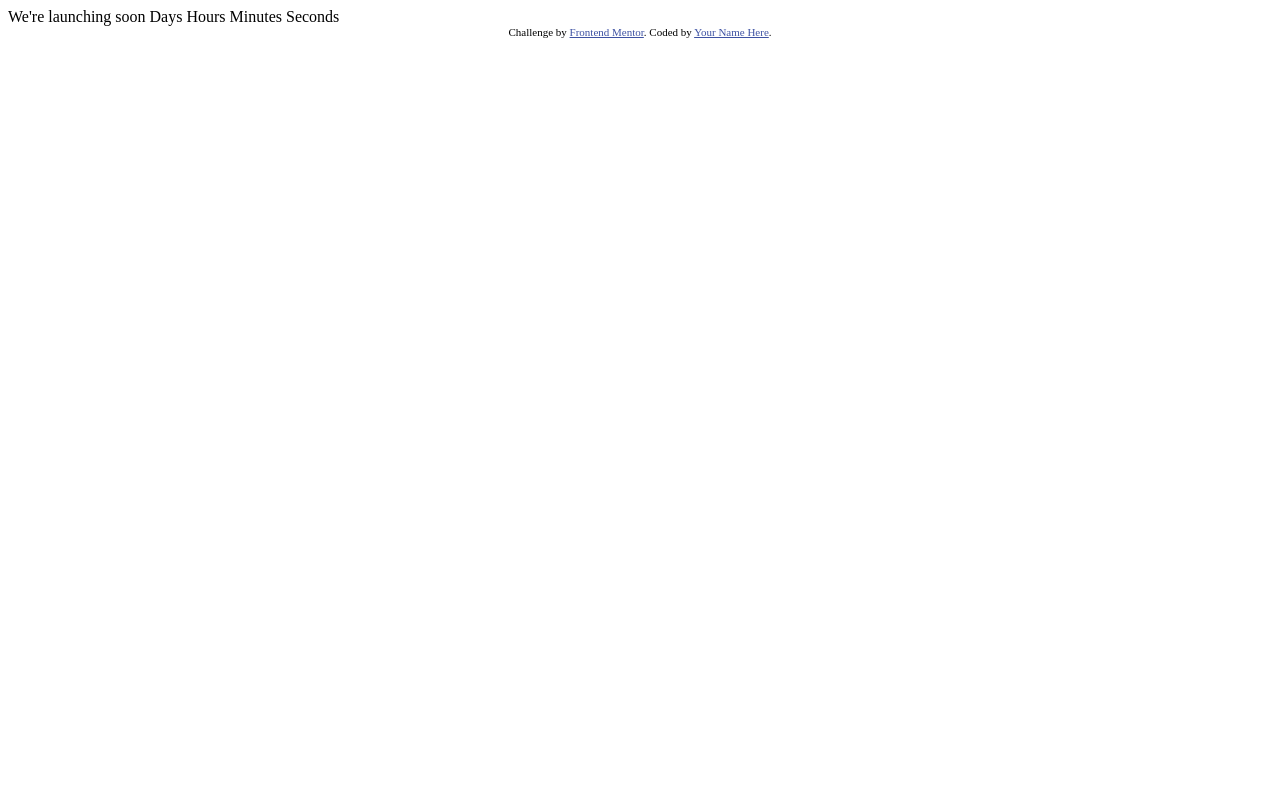
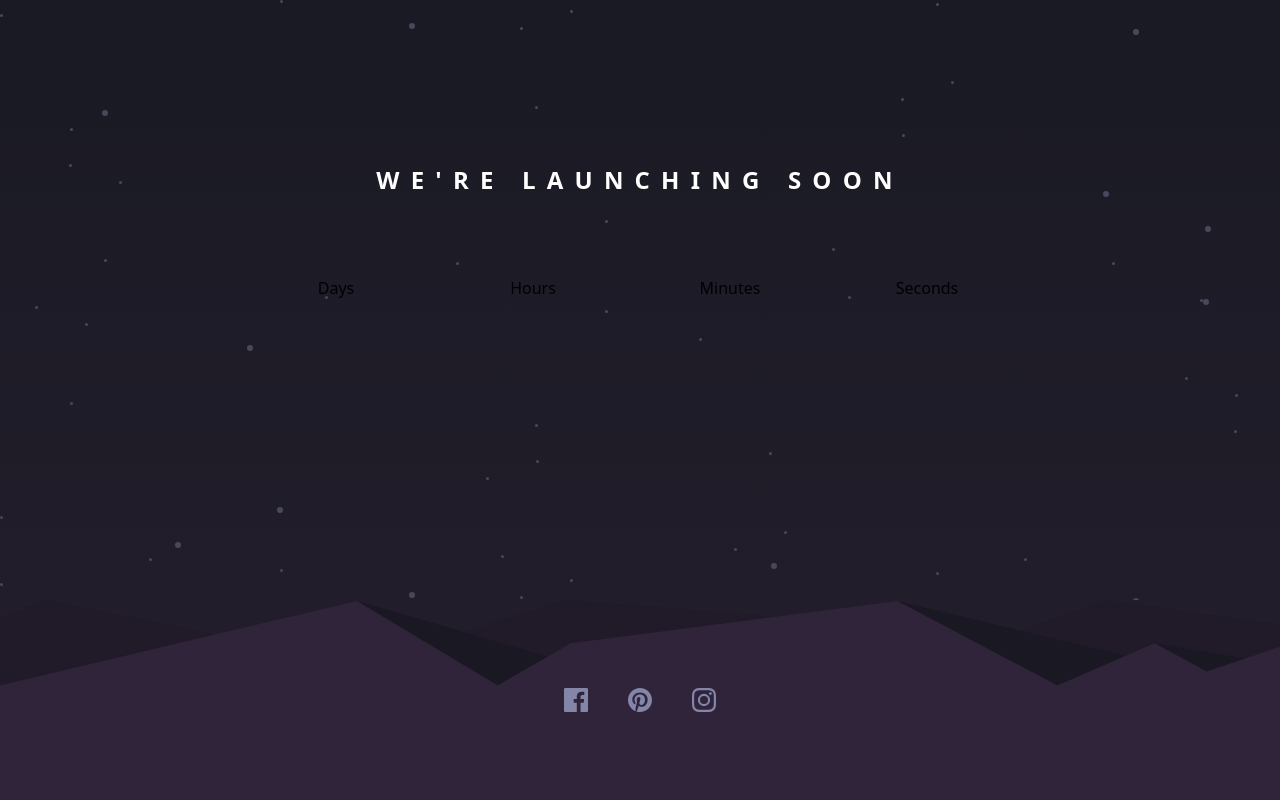
Before and after one commit to devggui/launch-countdown-timer, a website: page index.html in a window 1280 px wide. Drawn offline with nearby package versions, Linux system fonts and the light colour scheme.

Commit message:
feat: background's

```diff
--- a/index.html
+++ b/index.html
@@ -6,26 +6,70 @@
 
   <link rel="icon" type="image/png" sizes="32x32" href="./images/favicon-32x32.png">
 
+  <script src="https://cdn.tailwindcss.com"></script>
+
   <title>Frontend Mentor | Launch countdown timer</title>
 
-  <!-- Feel free to remove these styles or customise in your own stylesheet 👍 -->
-  <style>
-    .attribution { font-size: 11px; text-align: center; }
-    .attribution a { color: hsl(228, 45%, 44%); }
-  </style>
 </head>
-<body>
+<body class="
+  h-screen
+  flex flex-col items-center justify-center text-center
+  bg-gradient-to-b from-[#191a24] to-[#241e2c]
+">
+  <main class="
+    w-full h-full
+    flex flex-col items-center justify-center
+    bg-[url('./images/bg-stars.svg')]
+  ">
+    <h1 class="text-2xl uppercase text-white font-bold tracking-[0.7rem]">We're launching soon</h1>
 
-  We're launching soon
+    <div class="
+      w-full max-w-3xl
+      grid grid-cols-4 gap-5
+      mt-20
+    ">
+      <div class="
+        bg-[var(--Dark-desaturated-blue)]
+        w-40 h-40
+      ">
+        Days
+      </div>
+      <div class="
+        bg-[var(--Dark-desaturated-blue)]
+        w-40 h-40
+      ">
+        Hours
+      </div>
+      <div class="
+        bg-[var(--Dark-desaturated-blue)]
+        w-40 h-40
+      ">
+        Minutes
+      </div>
+      <div class="
+        bg-[var(--Dark-desaturated-blue)]
+        w-40 h-40
+      ">
+        Seconds
+      </div>
+    </div>
+  </main>
 
-  Days
-  Hours
-  Minutes
-  Seconds
+  <footer class="
+    w-full h-1/3
+    bg-[url('./images/pattern-hills.svg')] bg-no-repeat bg-cover
+    flex flex-row items-center justify-center
+  ">
+    <a href="" class="p-5">
+      <img src="./images/icon-facebook.svg" alt="Logotipo do facebook">
+    </a>
+    <a href="" class="p-5">
+      <img src="./images/icon-pinterest.svg" alt="Logotipo do pinterest">
+    </a>
+    <a href="" class="p-5">
+      <img src="./images/icon-instagram.svg" alt="Logotipo do instagram">
+    </a>
+  </footer>
 
-  <div class="attribution">
-    Challenge by <a href="https://www.frontendmentor.io?ref=challenge" target="_blank">Frontend Mentor</a>.
-    Coded by <a href="#">Your Name Here</a>.
-  </div>
 </body>
 </html>
--- /dev/null
+++ b/postcss.config.js
@@ -0,0 +1,6 @@
+module.exports = {
+  plugins: {
+    tailwindcss: {},
+    autoprefixer: {},
+  }
+}
--- /dev/null
+++ b/styles/main.css
@@ -0,0 +1,33 @@
+@tailwind base;
+@tailwind components;
+@tailwind utilities;
+
+@import url('https://fonts.googleapis.com/css2?family=Red+Hat+Text:wght@700&display=swap');
+
+:root {
+  /* ## Colors */
+
+  /* ### Primary */
+
+  --Grayish-blue: #8486a9;
+  --Soft-red: hsl(345, 95%, 68%);
+  --Gradient-Background: #241e2c;
+
+  /* ### Neutral */
+
+  --Dark-desaturated-blue: #343650;
+  --Very-dark-blue: #1e1f29;
+  --Very-dark-mostly-black-blue: #191a24;
+}
+
+* {
+  margin: 0;
+  padding: 0;
+  box-sizing: border-box;
+  text-decoration: none;
+}
+
+html,
+body {
+  font-family: 'Red Hat Text', sans-serif;
+}
```
Also changed, not shown: package.json (added, +7 -0 lines), tailwind.config.js (added, +8 -0 lines), 1 other file.
